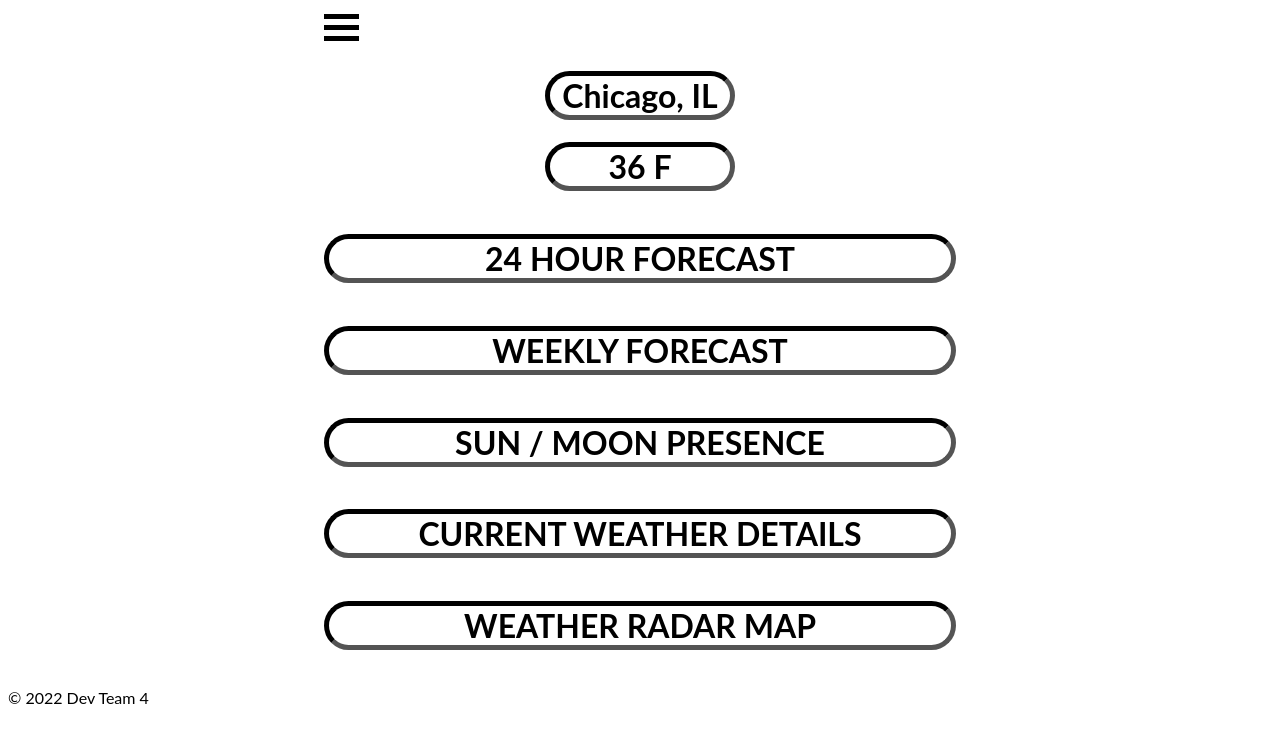
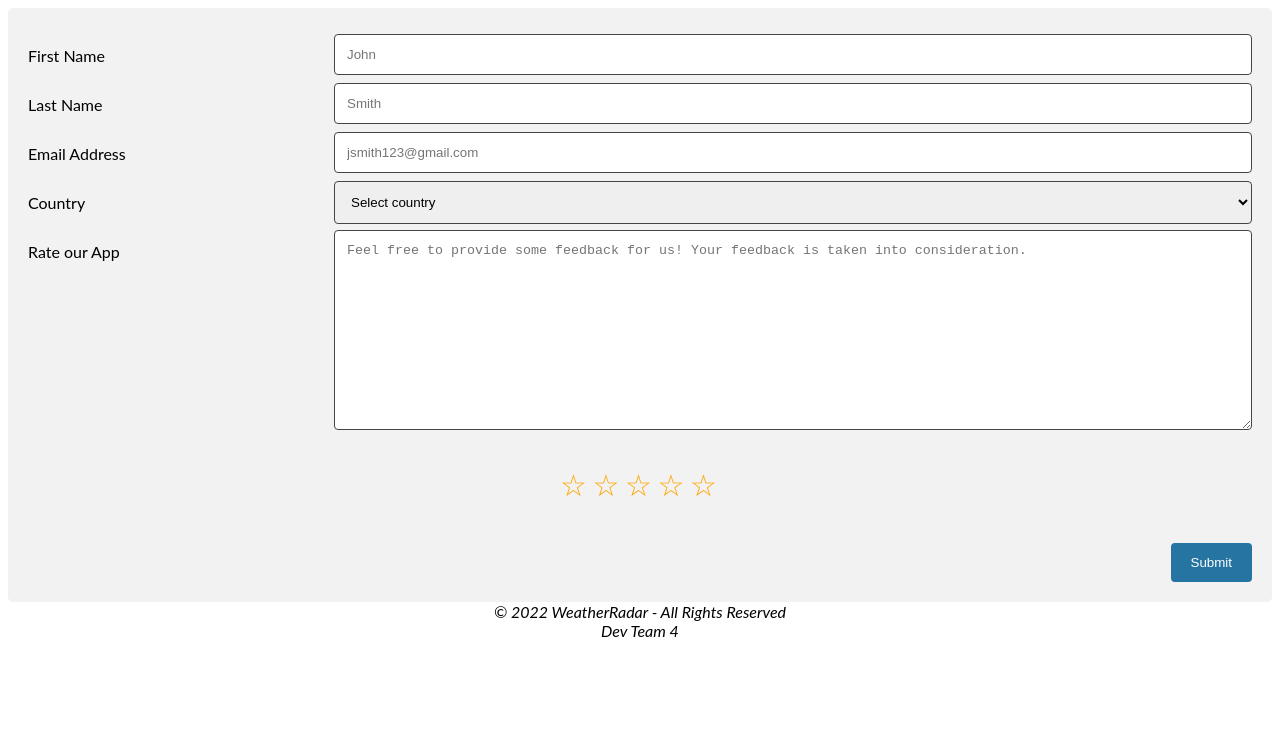
Before and after one commit to am26001/WeatherRadar, a plain HTML site: page rateourapp.html in a window 1280 px wide. Drawn offline with Linux system fonts and the light colour scheme; files that its build step writes are made by us from their sources.

Commit message:
Add files via upload

```diff
--- a/myApp.css
+++ b/myApp.css
@@ -44,6 +44,12 @@ body {
   transition: background-color .5s;
 }
 
+/* footer design */
+footer {
+  font-style: italic;
+  text-align: center;
+}
+
 /* burger menu size */
 .sidenav {
   height: 100%;
@@ -87,6 +93,134 @@ body {
 }
 
 @media screen and (max-height: 450px) {
-  .sidenav {padding-top: 15px;}
-  .sidenav a {font-size: 18px;}
+  .sidenav {
+    padding-top: 15px;
+  }
+
+  .sidenav a {
+    font-size: 18px;
+  }
 }
+
+
+
+/* rate our app form */
+* {
+  box-sizing: border-box;
+}
+
+input[type=text],
+select,
+textarea {
+  width: 100%;
+  padding: 12px;
+  border: 1px solid rgb(70, 68, 68);
+  border-radius: 4px;
+  resize: vertical;
+}
+
+input[type=email],
+select,
+textarea {
+  width: 100%;
+  padding: 12px;
+  border: 1px solid rgb(70, 68, 68);
+  border-radius: 4px;
+  resize: vertical;
+}
+
+label {
+  padding: 12px 12px 12px 0;
+  display: inline-block;
+}
+
+input[type=submit] {
+  background-color: rgb(37, 116, 161);
+  color: white;
+  padding: 12px 20px;
+  border: none;
+  border-radius: 4px;
+  cursor: pointer;
+  float: right;
+}
+
+input[type=submit]:hover {
+  background-color: #45a049;
+}
+
+.container {
+  border-radius: 5px;
+  background-color: #f2f2f2;
+  padding: 20px;
+}
+
+.col-25 {
+  float: left;
+  width: 25%;
+  margin-top: 6px;
+}
+
+.col-75 {
+  float: left;
+  width: 75%;
+  margin-top: 6px;
+}
+
+/* Clear floats after the columns */
+.row:after {
+  content: "";
+  display: table;
+  clear: both;
+}
+
+
+/* star rating  */
+.star-rating {
+  display: flex;
+  align-items: center;
+  width: 160px;
+  flex-direction: row-reverse;
+  justify-content: space-between;
+  margin: 40px auto;
+  position: relative;
+}
+/* hide the inputs */
+.star-rating input {
+  display: none;
+}
+/* set properties of all labels */
+.star-rating > label {
+  width: 30px;
+  height: 30px;
+  font-family: Arial;
+  font-size: 30px;
+  transition: 0.2s ease;
+  color: orange;
+}
+/* give label a hover state */
+.star-rating label:hover {
+  color: #ff69b4;
+  transition: 0.2s ease;
+}
+.star-rating label:active::before {
+  transform:scale(1.1);
+}
+
+/* set shape of unselected label */
+.star-rating label::before {
+  content: '\2606';
+  position: absolute;
+  top: 0px;
+  line-height: 26px;
+}
+/* set full star shape for checked label and those that come after it */
+.star-rating input:checked ~ label:before {
+  content:'\2605';
+}
+
+@-moz-document url-prefix() {
+  .star-rating input:checked ~ label:before {
+  font-size: 36px;
+  line-height: 21px;
+  }
+}
--- a/rateourapp.html
+++ b/rateourapp.html
@@ -3,75 +3,101 @@
 <meta charset=UTF-8”>
 
 <head>
-  <title>Menu</title>
+  <title>Rate Our App</title>
   <meta name="viewport" content="width=device-width,initial-scale=1">
-  <link rel="stylesheet" href="../CSS/myApp.css">
-  <script src="main.js"></script>
+  <!-- CSS Reference !-->
+  <link rel="stylesheet" href="myApp.css">
+  <!-- JS Reference !-->
+  <script src="myApp.js"></script>
 </head>
 
-<div id="wrapper">
+<body>
 
-  <body>
+  <div class="container">
+    <form>
+      <div class="row">
+        <div class="col-25">
+          <label for="fname">First Name</label>
+        </div>
+        <div class="col-75">
+          <input type="text" id="fname" name="firstname" placeholder="John" required>
+        </div>
+      </div>
+      <div class="row">
+        <div class="col-25">
+          <label for="lname">Last Name</label>
+        </div>
+        <div class="col-75">
+          <input type="text" id="lname" name="lastname" placeholder="Smith" required>
+        </div>
+      </div>
+      <div class="row">
+        <div class="col-25">
+          <label for="email">Email Address</label>
+        </div>
+        <div class="col-75">
+          <input type="email" id="email" name="mailid" placeholder="jsmith123@gmail.com" required>
+        </div>
+      </div>
+      <div class="row">
+        <div class="col-25">
+          <label for="country">Country</label>
+        </div>
+        <div class="col-75">
+          <select id="country" name="country" required>
+            <option value="">Select country</option>
+            <option value="australia">Australia</option>
+            <option value="brazil">Brazil</option>
+            <option value="canada">Canada</option>
+            <option value="china">China</option>
+            <option value="france">France</option>
+            <option value="usa">USA</option>
+            <option value="russia">Russia</option>
+            <option value="japan">Japan</option>
+            <option value="india">India</option>
+            <option value="other">Other</option>
+          </select>
+        </div>
+      </div>
+      <div class="row">
+        <div class="col-25">
+          <label for="feed_back">Rate our App</label>
+        </div>
+        <div class="col-75">
+          <textarea id="subject" name="subject"
+            placeholder="Feel free to provide some feedback for us! Your feedback is taken into consideration."
+            style="height:200px"></textarea>
+        </div>
+      </div>
+      <div class="star-rating">
+        <input type="radio" name="stars" id="star-a" value="5" required />
+        <label for="star-a"></label>
 
-    <div class="hamburger">
-      <a href="menu.html">
-        <div class="bar"></div>
-        <div class="bar"></div>
-        <div class="bar"></div>
-      </a>
-    </div>
+        <input type="radio" name="stars" id="star-b" value="4" />
+        <label for="star-b"></label>
 
-    <header class="main-info">
+        <input type="radio" name="stars" id="star-c" value="3" />
+        <label for="star-c"></label>
 
-      <div>
-        <h1> Chicago, IL </h1>
+        <input type="radio" name="stars" id="star-d" value="2" />
+        <label for="star-d"></label>
+
+        <input type="radio" name="stars" id="star-e" value="1" />
+        <label for="star-e"></label>
+      </div>
+      <div class="row">
+        <input type="submit" value="Submit">
       </div>
 
-      <div>
-        <h1>36 F</h1>
-      </div>
-
-    </header>
+    </form>
+  </div>
 
 
-    <div class="flex-container">
-      <div>
-        <h1>
-          24 HOUR FORECAST
-        </h1>
-      </div>
-      <div>
-        <h1>
-          WEEKLY FORECAST
-        </h1>
-      </div>
-      <div>
-        <h1>
-          SUN / MOON PRESENCE
-        </h1>
-      </div>
-
-      <!-- weather details -->
-      <div>
-        <h1>
-          CURRENT WEATHER DETAILS
-        </h1>
-      </div>
-
-      <!-- radar map -->
-      <div>
-        <h1>
-          WEATHER RADAR MAP
-        </h1>
-      </div>
-
-    </div> <!-- main contents end-->
-
-  </body>
-</div> <!-- wrapper end -->
+</body>
 
 <footer>
-  <p>&copy; 2022 Dev Team 4</p>
+  &copy; 2022 WeatherRadar - All Rights Reserved<br>
+  Dev Team 4
 </footer>
 
 </html>
```
Also changed, not shown: faqs.html (+6 -59 lines), index.html (+2 -1 lines).
